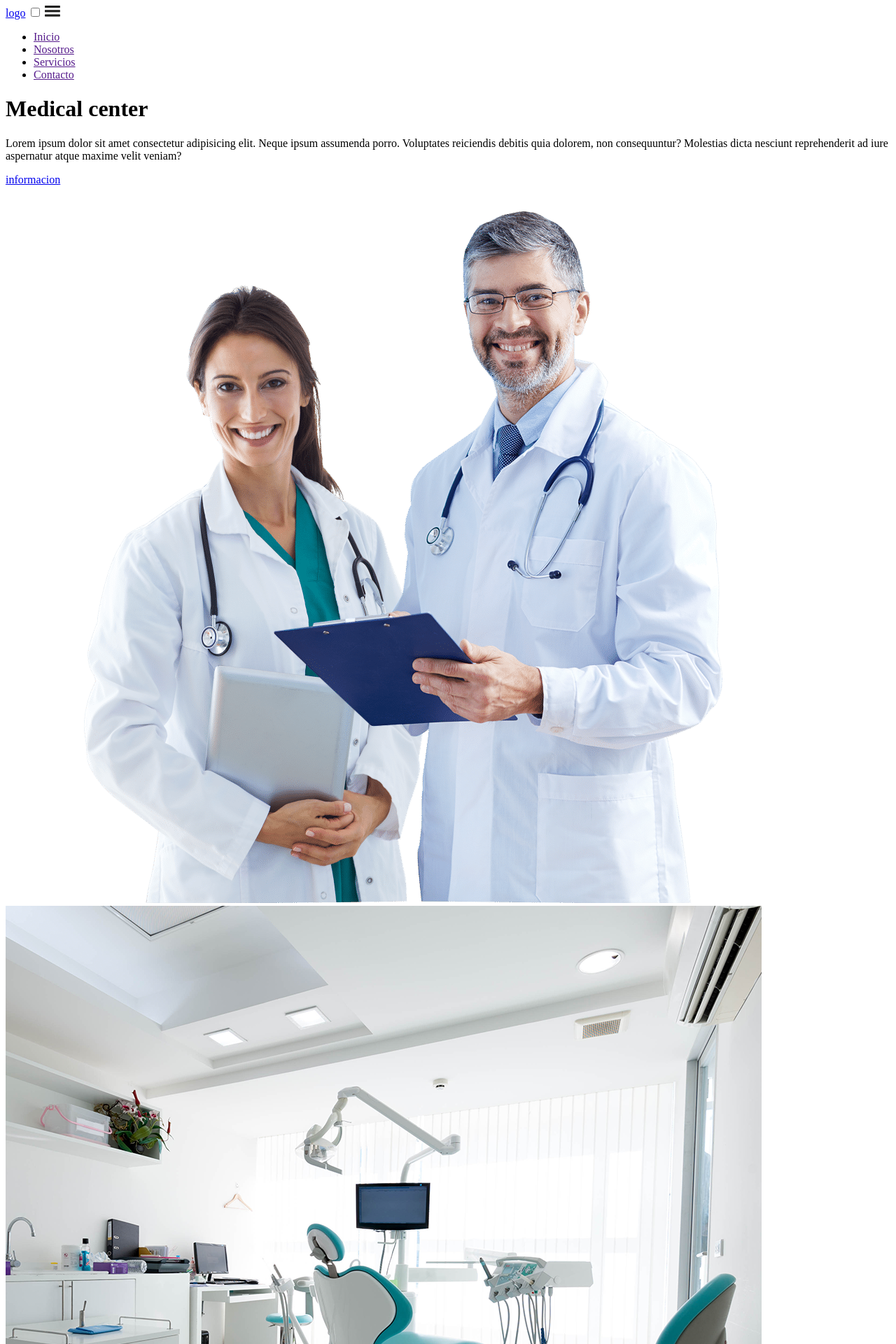
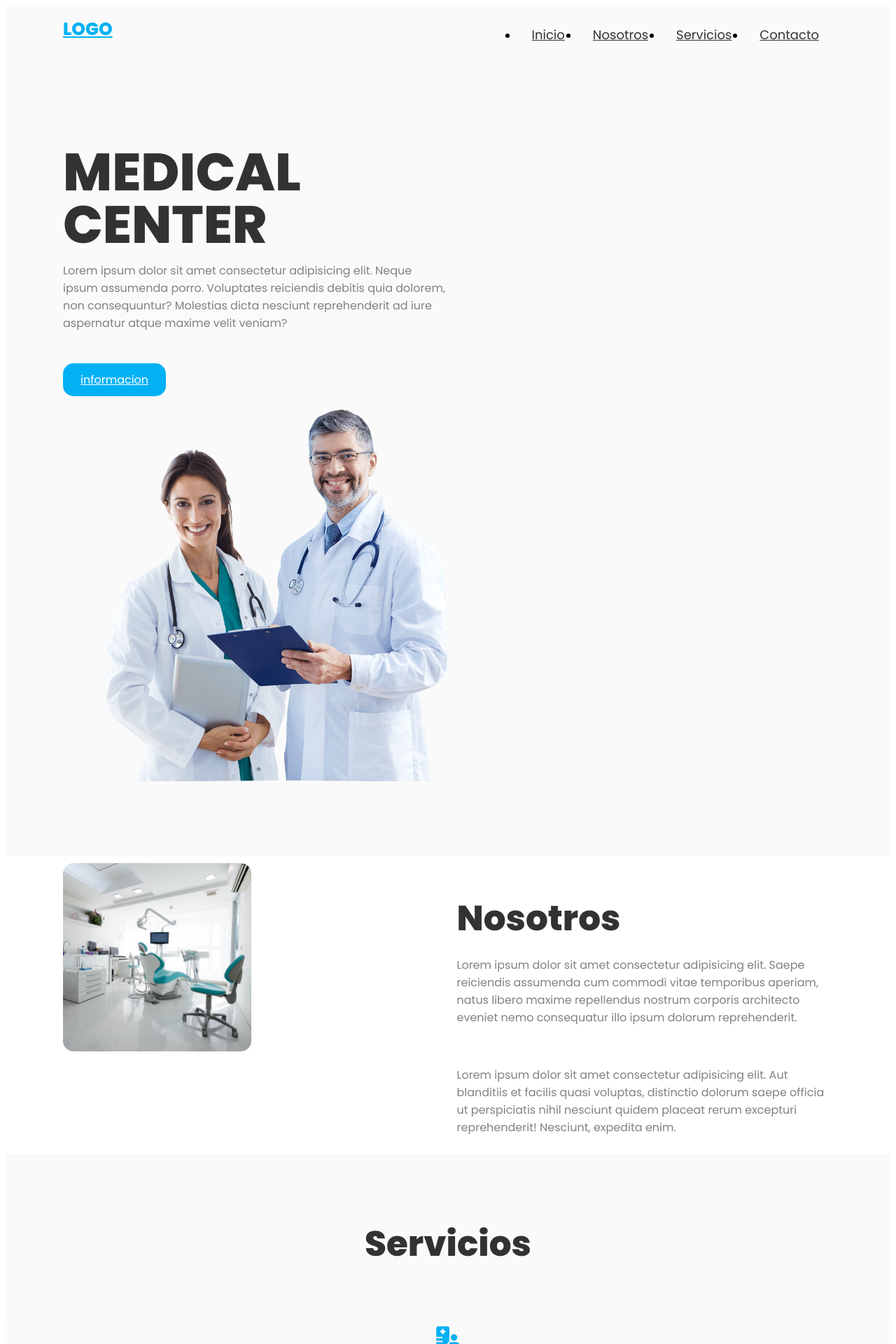
Before and after one commit to MauricioLulusis/SistemaSalud, a PHP site: page / in a window 1280 px wide. Shown: the top 1920 px of the page at 70% size. Run offline with PHP 8.4, Linux system fonts and the light colour scheme; some libraries are stand-ins or nearby versions.

Commit message:
Estructuracion del css

```diff
--- a/style.css
+++ b/style.css
@@ -1 +1,165 @@
 @import url('https://fonts.googleapis.com/css2?family=Poppins:ital,wght@0,400;0,500;0,600;0,800;0,900;1,600&display=swap');
+
+body{
+    font-family: 'Poppins', sans-serif;
+}
+img{
+    max-width: 100%;
+}
+
+.container{
+    max-width: 1100px;
+    margin: 0 auto;
+}
+
+.header{
+    background-color: #fafafa;
+    padding: 150px 0 100px 0;
+    min-height: 70vh;
+    display: flex;
+    align-items: center;
+}
+
+.menu{
+    position: absolute;
+    top: 0;
+    left: 0;
+    right: 0;
+    display: flex;
+    align-items: center;
+    justify-content: space-between;
+}
+.menu .navbar ul li{
+    position: relative;
+    float: left;
+}
+
+.menu .navbar ul li a{
+    font-size: 18px;
+    padding: 20px;
+    color: #323232;
+    display: block;
+}
+
+.menu .navbar ul li a:hover{
+    color: #02b1f4;
+}
+
+.logo{
+    font-size: 25px;
+    font-weight: 800;
+    color: #02b1f4;
+    text-transform: uppercase;
+}
+
+#menu{
+    display: none;
+}
+
+.menu-icono{
+    width: 25px;
+}
+
+.menu label{
+    cursor: pointer;
+    display: none;
+}
+
+.header-content{
+    display: flex;
+}
+
+.header-txt{
+    width: 50%;
+}
+.header-txt h1{
+    line-height: 1;
+    color: #323232;
+    text-transform: uppercase;
+    font-size: 75px;
+    margin-bottom: 10px;
+}
+
+.header-txt p{
+    font-size: 16px;
+    color: #818181;
+    margin-bottom: 45px;
+}
+
+.header-img{
+    width: 50%;
+}
+
+.btn-1{
+    display: inline-block;
+    padding: 11px 25px;
+    background-color: #02b1f4 ;
+    color: #FFFFFF;
+    border-radius: 15px;
+}
+
+.about{
+    padding: 10px 0;
+    display: flex;
+}
+
+.about-img{
+    width: 50%;
+}
+
+.about-img img{
+    width: 50%;
+    border-radius: 15px;
+}
+
+.about-txt{
+    width: 50%;
+    margin-left: 25px;
+}
+
+.about-txt h2{
+    color: #323232;
+    font-size: 50px;
+    margin-bottom: 15px;
+}
+
+
+.about-txt p{
+    font-size: 16px;
+    color: #818181;
+}
+
+.servicios{
+    padding: 50px 0 100px 0;
+    text-align: center;
+    background-color: #fafafa;
+}
+.servicios h2{
+    color: #323232;
+    font-size: 50px;
+    margin-bottom: 15px;
+}
+
+.servicios-content{
+    margin-top: 55px;
+    display: flex;
+    justify-content: space-between;
+}
+
+.servicio-1{
+    padding: 25px;
+    box-shadow: 0 0 20px rgba(0, 0, 0, 0.01);
+    flex-basis: calc(25%-20px);
+}
+
+.servicio-1 i{
+    font-size: 30px;
+    color: #02b1f4;
+    margin-bottom: 15px;
+}
+
+.servicio-1 h3{
+    font-size: 20px;
+    color: #323232;
+    text-transform: capitalize;
+}
```
